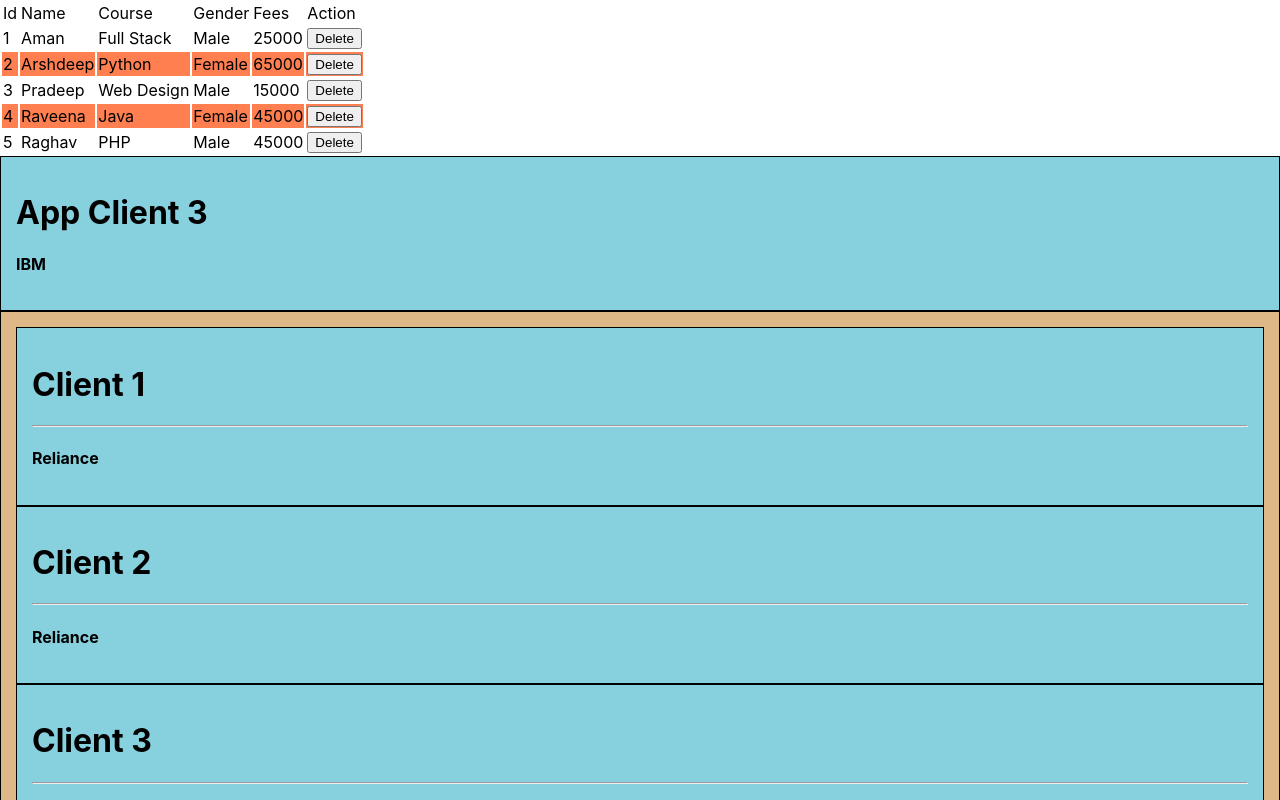
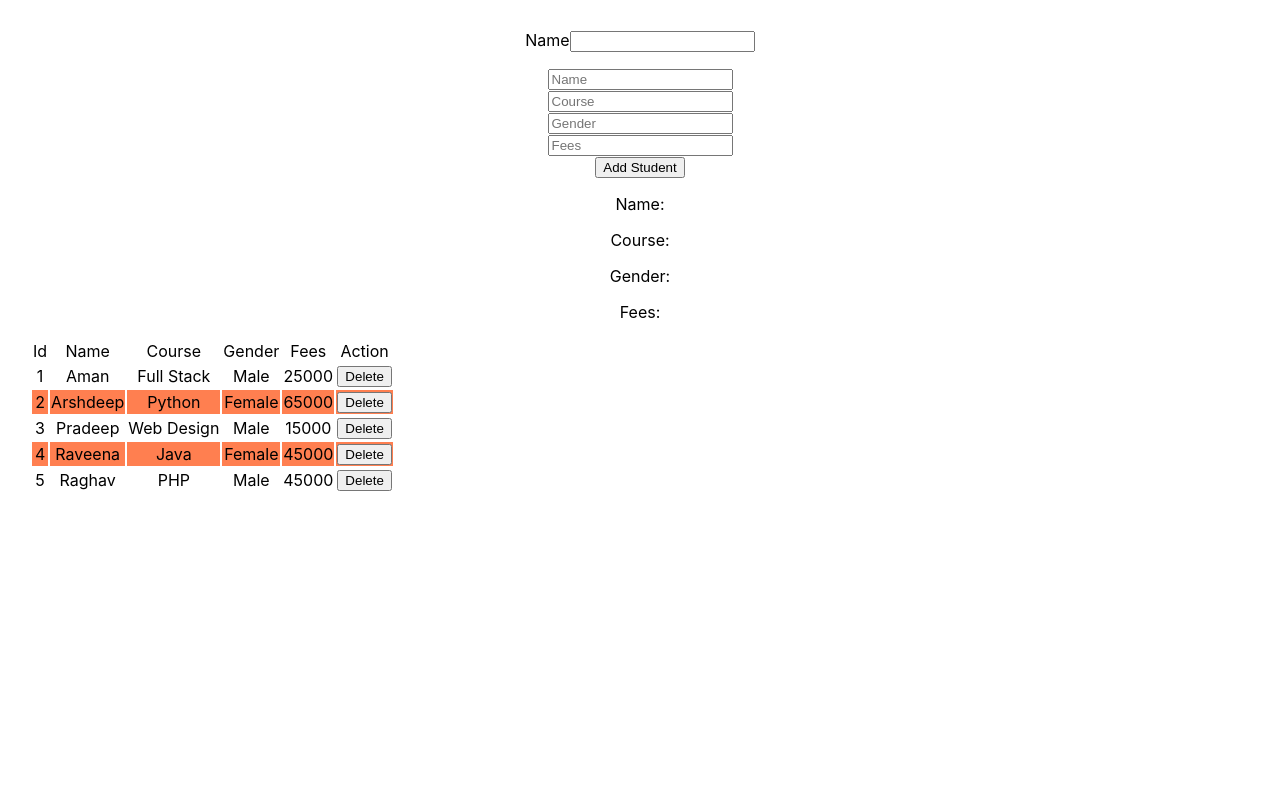
Before and after one commit to vipink28/reactjuly2023, a React (Create React App) app: page / in a window 1280 px wide. Shown: the top 800 px of the page. Built offline with nearby package versions, Linux system fonts and the light colour scheme.

Commit message:
Employee List Section created

```diff
--- a/src/App.js
+++ b/src/App.js
@@ -2,6 +2,7 @@ import "./App.css";
 import Child from "./components/Child";
 import Counter from "./components/Counter";
 import CounterObject from "./components/CounterObject";
+import Form from "./components/Form";
 import Parent from "./components/Parent";
 import StudentList from "./components/StudentList";
 
@@ -10,10 +11,10 @@ function App() {
     <div>
       {/* <Counter />
         <CounterObject /> */}
-      <StudentList />
+      {/* <StudentList />
       <Child title="App Client 3" clientName="IBM" isApp={true}/>
-      <Parent />
-
+      <Parent /> */}
+      <Form />
     </div>
   );
 }
--- /dev/null
+++ b/src/components/Form.jsx
@@ -0,0 +1,100 @@
+import { eventWrapper } from '@testing-library/user-event/dist/utils';
+import React, { useState } from 'react';
+import TableRow from './TableRow';
+
+function Form(props) {
+
+    const data = [
+        {id: 1, name: "Aman", course: "Full Stack", gender: "Male", fees: 25000},
+        {id: 2, name: "Arshdeep", course: "Python", gender: "Female", fees: 65000},
+        {id: 3, name: "Pradeep", course: "Web Design", gender: "Male", fees: 15000},
+        {id: 4, name: "Raveena", course: "Java", gender: "Female", fees: 45000},
+        {id: 5, name: "Raghav", course: "PHP", gender: "Male", fees: 45000},
+    ]
+    const [studentData, setStudentData]=useState(data);
+
+    const [name, setName]=useState();
+    const [formData, setFormData]=useState();
+
+    const handleName = (event)=>{
+        setName(event.target.value);
+    }
+
+    const handleChange=(e)=>{
+        // e.preventDefault();
+        const { name, value } = e.target;
+        // let name = e.target.name;
+        // let value = e.target.value;
+        setFormData((prev)=>({
+            ...prev,
+            [name]: value,
+            id: studentData[studentData.length - 1].id + 1
+        }));
+
+    }
+    // {name: value} -prev
+    // name:value, fees: value
+
+
+    //{name: value, course: value, fees: value}
+
+    const addStudent=(e)=>{
+        e.preventDefault();
+        setStudentData((prev)=>([
+            ...prev,
+            formData
+        ]))
+    }
+
+    return (
+        <div className='form-container'>
+            <label>Name</label>
+            <input type="text" onChange={handleName}/>
+            <p>{name}</p>
+
+            <form>
+                <input type="text" name='name' placeholder='Name' onChange={handleChange} />
+                <br />
+                <input type="text" name='course' placeholder='Course' onChange={handleChange}/>
+                <br />
+                <input type="text" name='gender' placeholder='Gender' onChange={handleChange}/>
+                <br />
+                <input type="text" name='fees' placeholder='Fees' onChange={handleChange}/>
+                <br />
+
+                <button onClick={addStudent}>Add Student</button>
+
+            </form>
+
+            <p>Name: {formData?.name}</p>
+                <p>Course: {formData?.course}</p>
+                <p>Gender: {formData?.gender}</p>
+                <p>Fees: {formData?.fees}</p>
+            <table>
+                <thead>
+                    <tr>
+                        <td>Id</td>
+                        <td>Name</td>
+                        <td>Course</td>
+                        <td>Gender</td>
+                        <td>Fees</td>
+                        <td>Action</td>
+                    </tr>
+                </thead>
+                <tbody>
+                    {
+                        studentData.map((item, index)=>{
+                            return(
+                              <TableRow key={item.id} item={item} />
+                            )
+                        })
+                    }
+                </tbody>
+            </table>
+
+
+        </div>
+    );
+}
+
+export default Form;
--- a/src/index.css
+++ b/src/index.css
@@ -30,3 +30,8 @@ code {
 .bg-red{
   background-color: coral;
 }
+
+.form-container{
+  padding: 30px;
+  text-align: center;
+}
```
Also changed, not shown: EmployeeList.jsx (added, +11 -0 lines), src/components/AddEmployee.jsx (added, +12 -0 lines), src/components/EmployeeSection.jsx (added, +16 -0 lines).
